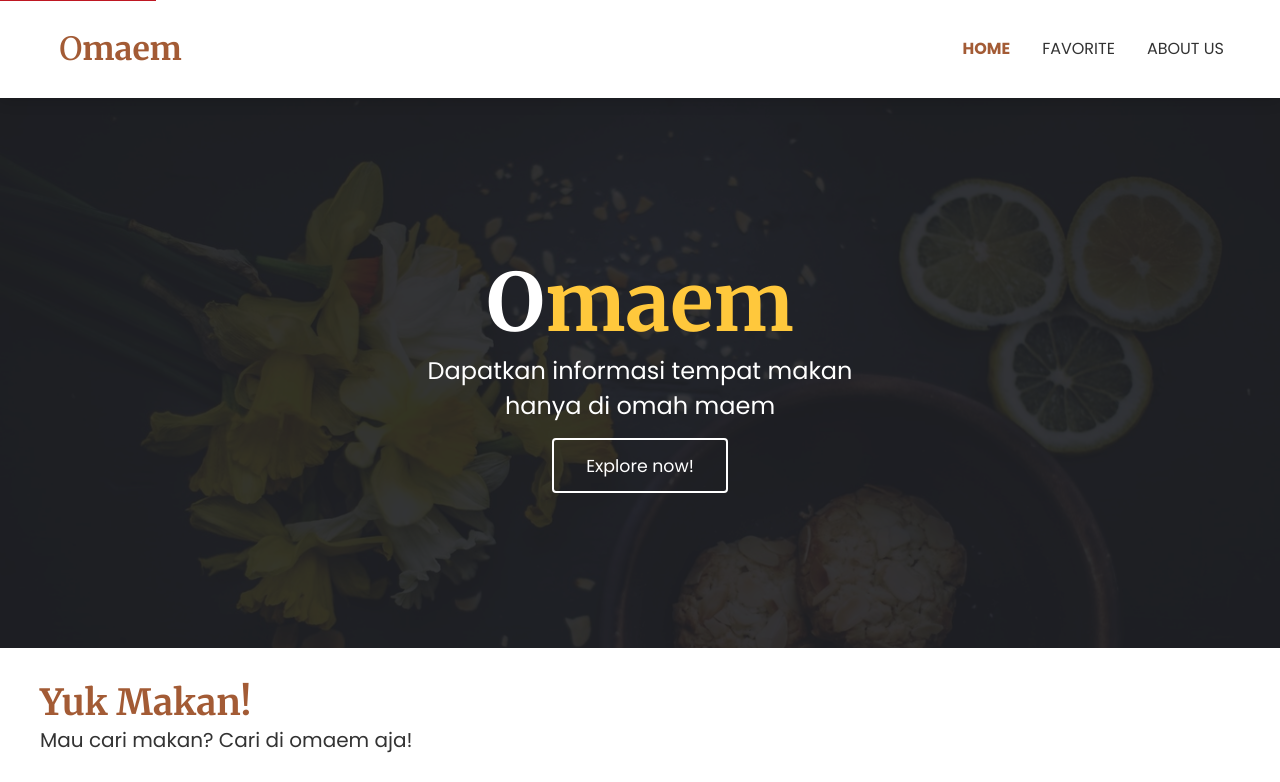
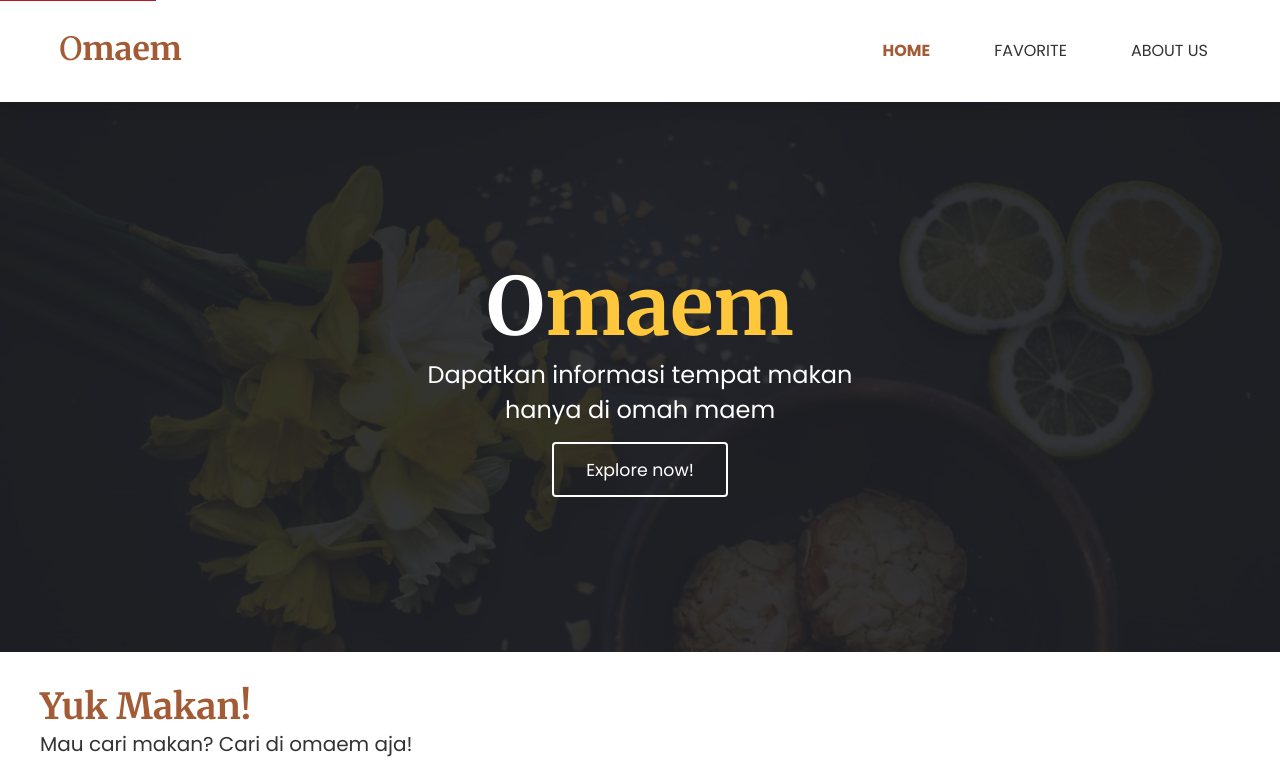
Before and after one commit to swengkie88/restaurant-apps, a website built with webpack: page src/templates/index.html in a window 1280 px wide. Shown: the top 782 px of the page. Built offline with nearby package versions, Linux system fonts and the light colour scheme.

Commit message:
Fixing accesbility issues

```diff
--- a/src/component/app-bar.js
+++ b/src/component/app-bar.js
@@ -8,7 +8,7 @@ class AppBar extends HTMLElement{
             <div class="container">
                 <div class='header-content'>
                     <a href="/" class="logo">O<span class="highlight-text">maem</span></a>
-                    <a id="hamburger">☰</a>
+                    <a id="hamburger" href="#">☰</a>
                 </div>
                 <nav id="navbar">
                         <ul>
--- a/src/styles/main.scss
+++ b/src/styles/main.scss
@@ -25,6 +25,10 @@ body {
   background-color: #bf1722;
   color: white;
   z-index: 100;
+}
+
+.skip-link:focus {
+  top: 0;
 }
 
 a {
@@ -134,6 +138,8 @@ header{
     }
 
     .logo{
+      min-width: 44px;
+      min-height: 44px;
       font-family: 'Merriweather', sans-serif;
       color: $accent-color;
       font-size: 2em;
@@ -150,6 +156,9 @@ nav {
     list-style: none;
     display: flex;
 
+    li{
+      padding: 1rem;
+    }
 
     li a{
       text-transform: uppercase;
```
